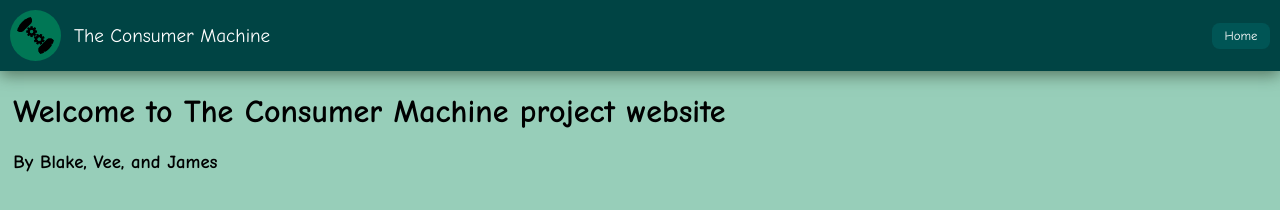
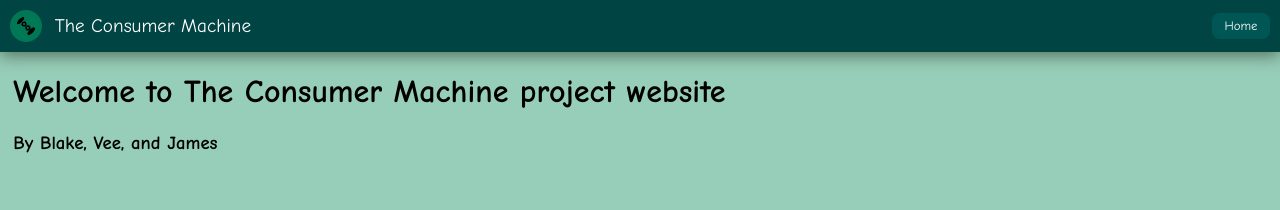
Before and after one commit to htyhtyhr/htyhtyhr.github.io, a plain HTML site: page index.html in a window 1280 px wide. Drawn offline with Linux system fonts and the light colour scheme.

Commit message:
Update style.css

```diff
--- a/style.css
+++ b/style.css
@@ -25,7 +25,7 @@ nav{
   margin-right:1vw;
 }
 img{
-  width: 3vw;
+  width: 1.5vw;
   height: auto;
   padding: .5vw;
 }
```
